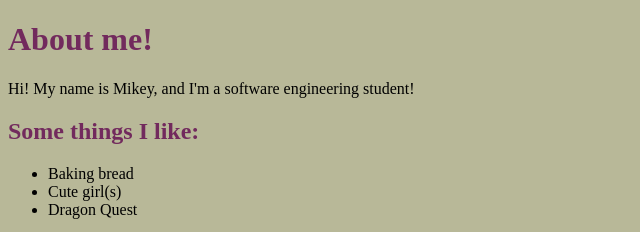
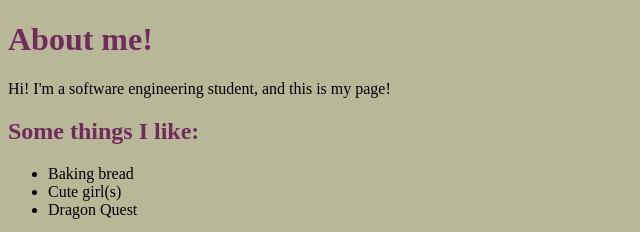
Before and after one commit to mjascoville/website-fun, a plain HTML site: page index.html in a window 1280 px wide. Shown: the top 232 px of the page, 0-640 px from the left. Drawn offline with Linux system fonts and the light colour scheme.

Commit message:
Update index.html

```diff
--- a/index.html
+++ b/index.html
@@ -15,7 +15,7 @@
 
     <body>
         <h1>About me!</h1>
-        <p>Hi! My name is Mikey, and I'm a software engineering student!</p>
+        <p>Hi! I'm a software engineering student, and this is my page!</p>
 
         <h2>Some things I like:</h2>
 
```
